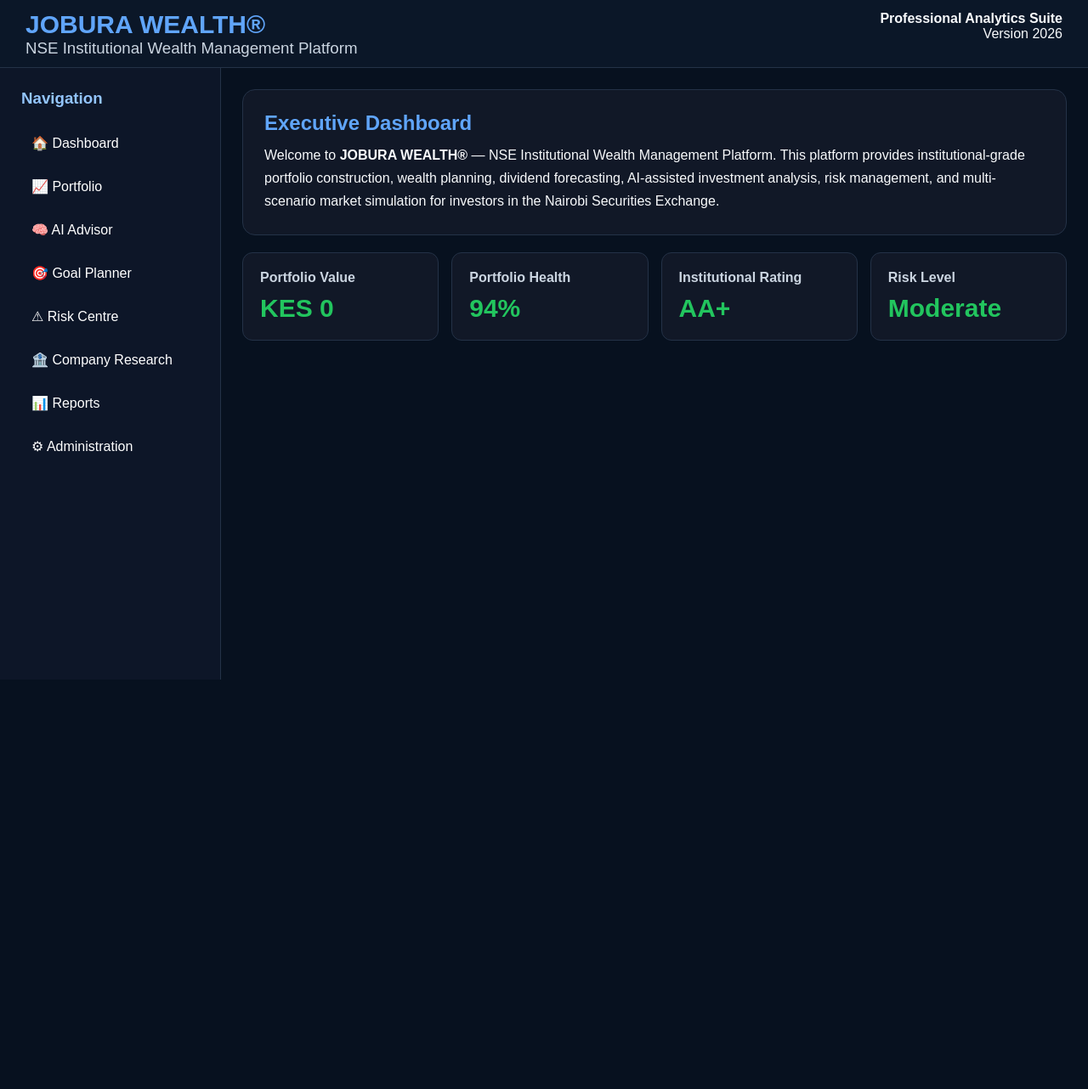
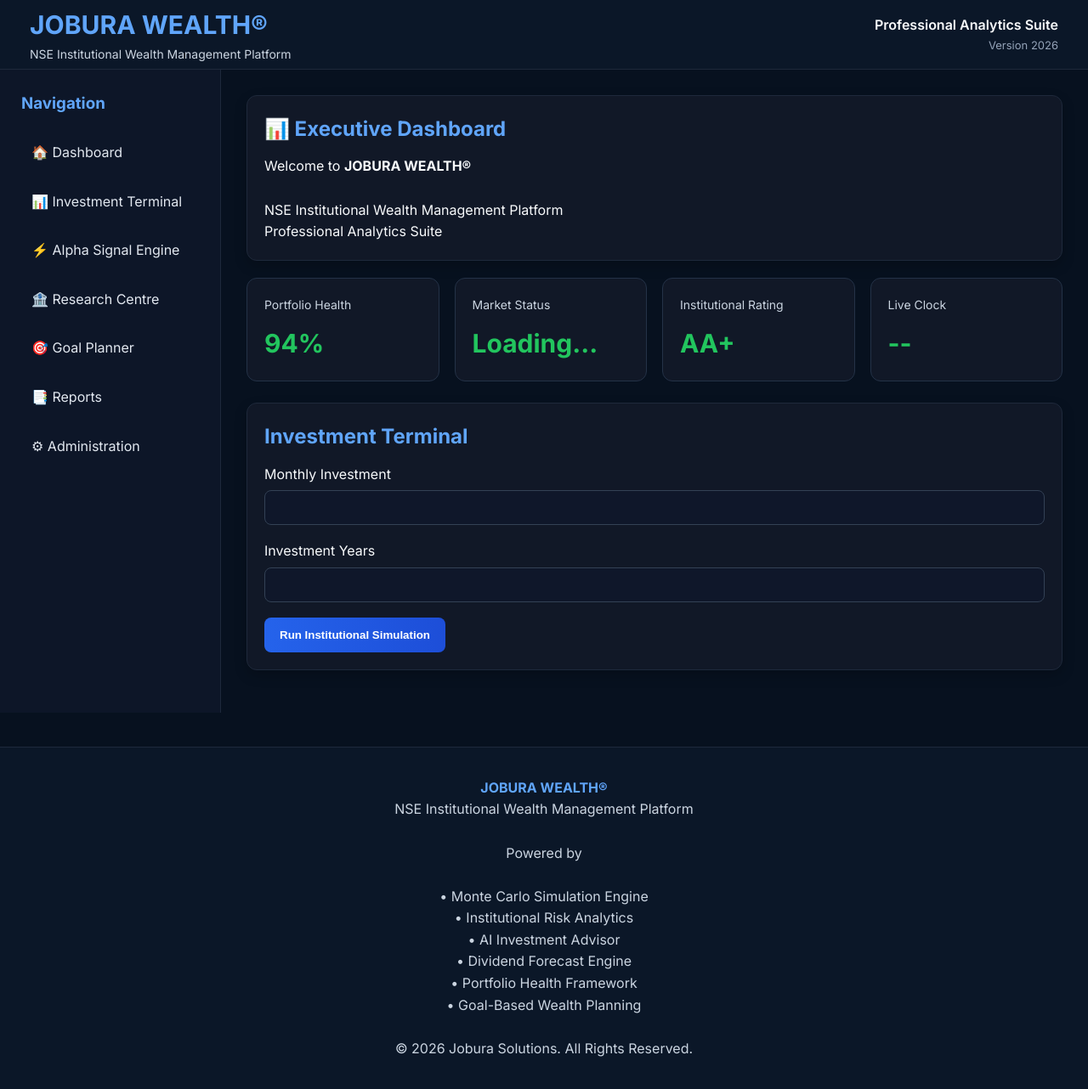
Before and after one commit to joshuawasike/nse-investment-app-v1, a Python web app: template templates/dashboard.html in a window 1280 px wide. Shown: the whole page at 85% size. Before the commit the page ends 800 px from the top, so only its background shows below. Run offline with Jinja, Linux system fonts and the light colour scheme; the template is opened without the code that fills it, so the values that code supplies are empty.

Commit message:
Update dashboard.html

```diff
--- a/templates/dashboard.html
+++ b/templates/dashboard.html
@@ -1,395 +1,75 @@
-<!DOCTYPE html>
-<html lang="en">
+{% extends "base.html" %}
 
-<head>
+{% block title %}
+JOBURA WEALTH® | Executive Dashboard
+{% endblock %}
 
-<meta charset="UTF-8">
+{% block content %}
 
-<meta name="viewport" content="width=device-width, initial-scale=1.0">
+<!-- ========================================================= -->
+<!-- PAGE HEADER -->
+<!-- ========================================================= -->
 
-<title>
-JOBURA WEALTH®
-|
+<div class="card">
+
+    <h2>📊 Executive Dashboard</h2>
+
+    <p>
+
+        Welcome to <b>JOBURA WEALTH®</b>
+
+        <br><br>
+
         NSE Institutional Wealth Management Platform
-</title>
 
-<style>
+        <br>
 
-*{
-    margin:0;
-    padding:0;
-    box-sizing:border-box;
-}
+        Professional Analytics Suite
 
-body{
-
-    font-family:Arial, Helvetica, sans-serif;
-
-    background:#07111F;
-
-    color:#F8FAFC;
-
-}
-
-/* =========================
-HEADER
-========================= */
-
-.header{
-
-    height:80px;
-
-    background:#0B1728;
-
-    border-bottom:1px solid #243247;
-
-    display:flex;
-
-    justify-content:space-between;
-
-    align-items:center;
-
-    padding:0 30px;
-
-}
-
-.logo h1{
-
-    color:#60A5FA;
-
-    font-size:30px;
-
-}
-
-.logo h3{
-
-    font-weight:normal;
-
-    color:#CBD5E1;
-
-}
-
-.user{
-
-    text-align:right;
-
-}
-
-.user span{
-
-    color:#22C55E;
-
-}
-
-/* =========================
-LAYOUT
-========================= */
-
-.container{
-
-    display:flex;
-
-    min-height:calc(100vh - 80px);
-
-}
-
-/* =========================
-SIDEBAR
-========================= */
-
-.sidebar{
-
-    width:260px;
-
-    background:#0D1628;
-
-    border-right:1px solid #243247;
-
-    padding:25px;
-
-}
-
-.sidebar h3{
-
-    color:#93C5FD;
-
-    margin-bottom:20px;
-
-}
-
-.sidebar ul{
-
-    list-style:none;
-
-}
-
-.sidebar li{
-
-    padding:12px;
-
-    margin-bottom:8px;
-
-    border-radius:8px;
-
-    transition:0.2s;
-
-}
-
-.sidebar li:hover{
-
-    background:#1E293B;
-
-    cursor:pointer;
-
-}
-
-.sidebar a{
-
-    color:white;
-
-    text-decoration:none;
-
-}
-
-/* =========================
-CONTENT
-========================= */
-
-.content{
-
-    flex:1;
-
-    padding:25px;
-
-}
-
-/* =========================
-WELCOME
-========================= */
-
-.welcome{
-
-    background:#111827;
-
-    border:1px solid #243247;
-
-    padding:25px;
-
-    border-radius:15px;
-
-    margin-bottom:20px;
-
-}
-
-.welcome h2{
-
-    color:#60A5FA;
-
-}
-
-.welcome p{
-
-    margin-top:10px;
-
-    line-height:1.7;
-
-}
-
-/* =========================
-EXECUTIVE CARDS
-========================= */
-
-.cards{
-
-    display:grid;
-
-    grid-template-columns:repeat(4,1fr);
-
-    gap:15px;
-
-}
-
-.card{
-
-    background:#111827;
-
-    border:1px solid #243247;
-
-    border-radius:12px;
-
-    padding:20px;
-
-}
-
-.card h4{
-
-    color:#CBD5E1;
-
-}
-
-.value{
-
-    font-size:30px;
-
-    margin-top:10px;
-
-    color:#22C55E;
-
-    font-weight:bold;
-
-}
-
-@media(max-width:1000px){
-
-.cards{
-
-grid-template-columns:repeat(2,1fr);
-
-}
-
-.sidebar{
-
-display:none;
-
-}
-
-}
-
-</style>
-
-</head>
-
-<body>
-
-<!-- ====================================== -->
-<!-- HEADER -->
-<!-- ====================================== -->
-
-<div class="header">
-
-<div class="logo">
-
-<h1>JOBURA WEALTH®</h1>
-
-<h3>NSE Institutional Wealth Management Platform</h3>
+    </p>
 
 </div>
 
-<div class="user">
+<!-- ========================================================= -->
+<!-- EXECUTIVE KPI CARDS -->
+<!-- ========================================================= -->
 
-<b>Professional Analytics Suite</b>
+<div class="kpi-grid">
 
-<br>
+    <div class="kpi-card">
 
-Version 2026
+        <div class="kpi-title">
+            Portfolio Health
+        </div>
 
-<br><br>
+        <div class="kpi-value">
+            94%
+        </div>
 
-{% if session.get("admin") %}
+    </div>
 
-<span>Administrator Logged In</span>
+    <div class="kpi-card">
 
-{% endif %}
+        <div class="kpi-title">
+            Market Status
+        </div>
+
+        <div class="kpi-value"
+             id="market-status">
+
+            Loading...
 
         </div>
 
     </div>
 
-<!-- ====================================== -->
+    <div class="kpi-card">
 
-<div class="container">
-
-<!-- ====================================== -->
-<!-- SIDEBAR -->
-<!-- ====================================== -->
-
-<div class="sidebar">
-
-<h3>Navigation</h3>
-
-<ul>
-
-<li><a href="/">🏠 Dashboard</a></li>
-
-<li><a href="#">📈 Portfolio</a></li>
-
-<li><a href="#">🧠 AI Advisor</a></li>
-
-<li><a href="#">🎯 Goal Planner</a></li>
-
-<li><a href="#">⚠ Risk Centre</a></li>
-
-<li><a href="#">🏦 Company Research</a></li>
-
-<li><a href="#">📊 Reports</a></li>
-
-<li><a href="/admin">⚙ Administration</a></li>
-
-</ul>
-
+        <div class="kpi-title">
+            Institutional Rating
         </div>
 
-<!-- ====================================== -->
-<!-- MAIN CONTENT -->
-<!-- ====================================== -->
-
-<div class="content">
-
-<div class="welcome">
-
-<h2>Executive Dashboard</h2>
-
-<p>
-
-Welcome to
-
-<b>JOBURA WEALTH®</b> —
-
-NSE Institutional Wealth Management Platform.
-
-This platform provides institutional-grade portfolio construction, wealth planning, dividend forecasting, AI-assisted investment analysis, risk management, and multi-scenario market simulation for investors in the Nairobi Securities Exchange.
-
-</p>
-
-</div>
-
-<!-- ====================================== -->
-<!-- KPI CARDS -->
-<!-- ====================================== -->
-
-<div class="cards">
-
-<div class="card">
-
-<h4>Portfolio Value</h4>
-
-<div class="value">
-
-KES
-
-{{ "{:,.0f}".format(best_model_value|default(0)) }}
-
-</div>
-
-</div>
-
-<div class="card">
-
-<h4>Portfolio Health</h4>
-
-<div class="value">
-
-94%
-
-</div>
-
-</div>
-
-<div class="card">
-
-<h4>Institutional Rating</h4>
-
-<div class="value">
+        <div class="kpi-value">
 
             AA+
 
@@ -397,13 +77,16 @@ AA+
 
     </div>
 
-<div class="card">
+    <div class="kpi-card">
 
-<h4>Risk Level</h4>
+        <div class="kpi-title">
+            Live Clock
+        </div>
 
-<div class="value">
+        <div class="kpi-value"
+             id="live-clock">
 
-Moderate
+            --
 
         </div>
 
@@ -411,21 +94,326 @@ Moderate
 
 </div>
 
+<!-- ========================================================= -->
+<!-- INVESTMENT TERMINAL -->
+<!-- ========================================================= -->
+
+<div class="card">
+
+<h2>Investment Terminal</h2>
+
+<form method="POST">
+
+<label>
+
+Monthly Investment
+
+</label>
+
+<input
+type="number"
+name="monthly"
+required>
+
+<label>
+
+Investment Years
+
+</label>
+
+<input
+type="number"
+name="years"
+required>
+
+<button>
+
+Run Institutional Simulation
+
+</button>
+
+</form>
+
+</div>
+
+<!-- ========================================================= -->
+<!-- PORTFOLIO ALLOCATION -->
+<!-- ========================================================= -->
+
+{% if portfolio %}
+
+<div class="card">
+
+<h2>
+
+Strategic Portfolio Allocation
+
+</h2>
+
+{% for p in portfolio %}
+
+<span class="badge badge-buy">
+
+{{ p.name }}
+
+—
+
+{{ p.allocation }}%
+
+</span>
+
+{% endfor %}
+
+</div>
+
+{% endif %}
+
+<!-- ========================================================= -->
+<!-- ALPHA SIGNAL ENGINE -->
+<!-- ========================================================= -->
+
+{% if scenarios %}
+
+{% for scenario, results in scenarios.items() %}
+
+<div class="card">
+
+<h2>
+
+{{ scenario|upper }}
+
+Market Regime
+
+</h2>
+
+<p>
+
+📈 Growth Leader
+
+<b>
+
+{{ explanation[scenario].growth_best }}
+
+</b>
+
+</p>
+
+<p>
+
+💰 Dividend Leader
+
+<b>
+
+{{ explanation[scenario].dividend_best }}
+
+</b>
+
+</p>
+
+<p>
+
+🏆 Overall Winner
+
+<b>
+
+{{ explanation[scenario].overall_best }}
+
+</b>
+
+</p>
+
+<hr>
+
+<h3>
+
+Institutional Alpha Signals
+
+</h3>
+
+<table>
+
+<tr>
+
+<th>Rank</th>
+
+<th>Company</th>
+
+<th>ROI</th>
+
+<th>Risk</th>
+
+<th>Signal</th>
+
+<th>Confidence</th>
+
+</tr>
+
+{% for r in results %}
+
+{% set confidence=(r.score*100)|abs|round(1) %}
+
+{% if r.score>1 %}
+
+{% set signal="BUY" %}
+
+{% elif r.score>0.2 %}
+
+{% set signal="HOLD" %}
+
+{% else %}
+
+{% set signal="REDUCE" %}
+
+{% endif %}
+
+<tr>
+
+<td>
+
+#{{ r.rank }}
+
+</td>
+
+<td>
+
+{{ r.name }}
+
+</td>
+
+<td>
+
+{{ r.roi|round(2) }}%
+
+</td>
+
+<td>
+
+{{ r.risk_level }}
+
+</td>
+
+<td>
+
+<span class="badge
+
+{% if signal=='BUY' %}
+
+badge-buy
+
+{% elif signal=='HOLD' %}
+
+badge-hold
+
+{% else %}
+
+badge-reduce
+
+{% endif %}
+
+">
+
+{{ signal }}
+
+</span>
+
+</td>
+
+<td>
+
+{{ confidence }}%
+
+</td>
+
+</tr>
+
+{% endfor %}
+
+</table>
+
+</div>
+
+<div class="card">
+
+<h3>
+
+Company Performance
+
+</h3>
+
+<div class="kpi-grid">
+
+{% for r in results %}
+
+<div class="kpi-card">
+
+<b>
+
+{{ r.rank }}
+
+.
+
+{{ r.name }}
+
+</b>
+
 <br><br>
 
-<!-- STOP HERE -->
+Invested
 
-<!--
-NEXT SECTION
+<br>
 
-Investment Terminal
+KES {{ "{:,.0f}".format(r.invested) }}
 
--->
+<br><br>
+
+Portfolio
+
+<br>
+
+KES {{ "{:,.0f}".format(r.portfolio_value) }}
+
+<br><br>
+
+Dividends
+
+<br>
+
+KES {{ "{:,.0f}".format(r.dividends) }}
+
+<br><br>
+
+Profit
+
+<br>
+
+KES {{ "{:,.0f}".format(r.profit) }}
+
+<br><br>
+
+ROI
+
+<br>
+
+{{ r.roi|round(2) }}%
+
+<br><br>
+
+Risk
+
+<br>
+
+{{ r.risk_level }}
+
+</div>
+
+{% endfor %}
 
 </div>
 
 </div>
 
-</body>
+{% endfor %}
 
-</html>
+{% endif %}
+
+{% endblock %}
```
Lines whose indentation alone changed are shown as unchanged.
